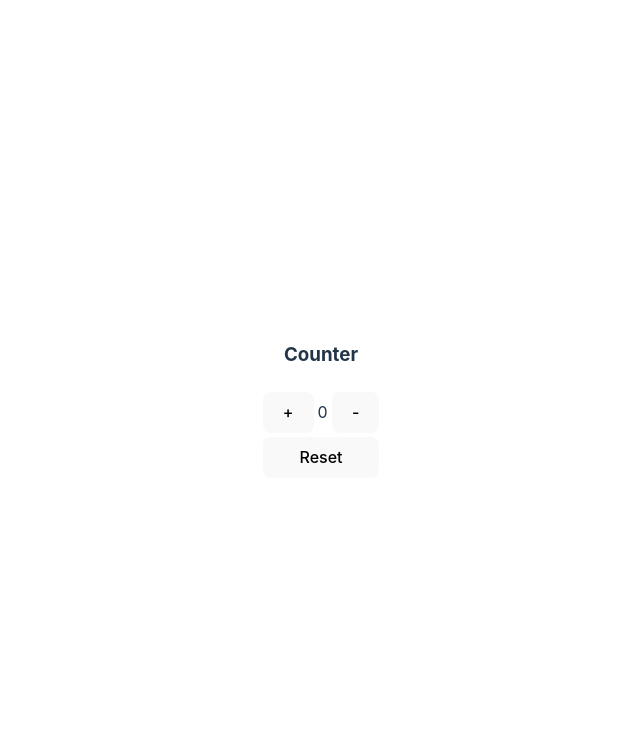
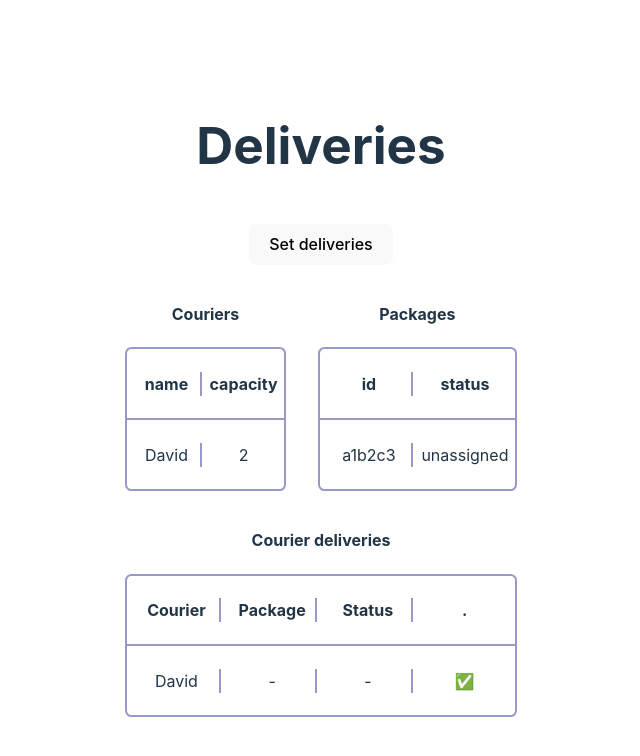
Before and after one commit to adrianper/react-hooks-quiz-vite, a React (Vite) app: page / in a window 1280 px wide. Shown: the top 756 px of the page, without its empty margins (319-959 px from the left). Built offline with nearby package versions, Linux system fonts and the light colour scheme.

Commit message:
feat: Add deliveries quiz

```diff
--- a/src/App.jsx
+++ b/src/App.jsx
@@ -1,13 +1,14 @@
 import { BrowserRouter, Route, Routes } from 'react-router'
 import './App.css'
 import Counter from './Components/Counter'
+import Deliveries from './Components/Deliveries'
 
 function App() {
 
   return (
     <BrowserRouter>
       <Routes>
-        <Route path="/" element={<Counter />} />
+        <Route path="/" element={<Deliveries />} />
       </Routes>
     </BrowserRouter>
   )
--- /dev/null
+++ b/src/Components/Deliveries/Couriers.jsx
@@ -0,0 +1,22 @@
+import { couriers } from "./data"
+import "./styles.css"
+
+const Couriers = () => {
+    return (
+        <div>
+            <h4>Couriers</h4>
+            <div className="table couriers_table">
+                <div className="table__row">
+                    <p className="table__cell">name</p>
+                    <p className="table__cell">capacity</p>
+                </div>
+                <div className="table__row">
+                    <p className="table__cell">{couriers[0].name}</p>
+                    <p className="table__cell">{couriers[0].capacity}</p>
+                </div>
+            </div>
+        </div>
+    )
+}
+
+export default Couriers
--- /dev/null
+++ b/src/Components/Deliveries/Deliveries.jsx
@@ -0,0 +1,28 @@
+import { couriers } from "./data"
+import "./styles.css"
+
+const Deliveries = () => {
+    const deliveries = couriers
+
+    return (
+        <div>
+            <h4>Courier deliveries</h4>
+            <div className="table deliveries_table">
+                <div className="table__row">
+                    <p className="table__cell">Courier</p>
+                    <p className="table__cell">Package</p>
+                    <p className="table__cell">Status</p>
+                    <p className="table__cell">.</p>
+                </div>
+                <div className="table__row">
+                    <p className="table__cell">{deliveries[0].name}</p>
+                    <p className="table__cell">{deliveries[0].packages[0]?.id || "-"}</p>
+                    <p className="table__cell">{deliveries[0].packages[0]?.status || "-"}</p>
+                    <span>&#x2705;</span>
+                </div>
+            </div>
+        </div>
+    )
+}
+
+export default Deliveries
--- /dev/null
+++ b/src/Components/Deliveries/Packages.jsx
@@ -0,0 +1,22 @@
+import { packages } from "./data"
+import "./styles.css"
+
+const Packages = () => {
+    return (
+        <div>
+            <h4>Packages</h4>
+            <div className="table packages_table">
+                <div className="table__row">
+                    <p className="table__cell">id</p>
+                    <p className="table__cell">status</p>
+                </div>
+                <div className="table__row">
+                    <p className="table__cell">{packages[0].id}</p>
+                    <p className="table__cell">{packages[0].status}</p>
+                </div>
+            </div>
+        </div>
+    )
+}
+
+export default Packages
--- /dev/null
+++ b/src/Components/Deliveries/data.js
@@ -0,0 +1,23 @@
+export const packages = [
+    { id: "a1b2c3", status: "unassigned" },
+    { id: "d4e5f6", status: "unassigned" },
+    { id: "g7h8i9", status: "unassigned" },
+    { id: "j0k1l2", status: "unassigned" },
+    { id: "m3n4o5", status: "unassigned" },
+    { id: "p6q7r8", status: "unassigned" },
+    { id: "s9t0u1", status: "unassigned" },
+    { id: "v2w3x4", status: "unassigned" },
+    { id: "y5z6a7", status: "unassigned" },
+    { id: "b8c9d0", status: "unassigned" },
+    { id: "e1f2g3", status: "unassigned" },
+    { id: "h4i5j6", status: "unassigned" }
+]
+
+export const couriers = [
+    { name: 'David', capacity: 2, packages: [] },
+    { name: 'John', capacity: 3, packages: [] },
+    { name: 'Alice', capacity: 4, packages: [] },
+    { name: 'Bob', capacity: 1, packages: [] },
+    { name: 'Charlie', capacity: 5, packages: [] },
+    { name: 'Eve', capacity: 2, packages: [] }
+]
--- /dev/null
+++ b/src/Components/Deliveries/index.jsx
@@ -0,0 +1,21 @@
+import Couriers from "./Couriers"
+import Packages from "./Packages"
+import DeliveriesTable from "./Deliveries"
+
+const Deliveries = () => {
+    return (
+        <div className="deliveries">
+            <h1>Deliveries</h1>
+            <div>
+                <button type="button">Set deliveries</button>
+            </div>
+            <div style={{ display: "grid", gridAutoFlow: "column", gap: "2rem" }}>
+                <Couriers />
+                <Packages />
+            </div>
+            <DeliveriesTable />
+        </div>
+    )
+}
+
+export default Deliveries
--- /dev/null
+++ b/src/Components/Deliveries/styles.css
@@ -0,0 +1,45 @@
+.deliveries {
+    padding: 1rem;
+    display: grid;
+    gap: 1rem;
+    align-content: start;
+}
+
+.table {
+    --table--border-color: #989ac5;
+    --table--border--width: 2px;
+    display: grid;
+    border-radius: 0.4rem;
+    border: var(--table--border--width) solid var(--table--border-color);
+}
+
+.table__row {
+    display: grid;
+    align-items: center;
+    gap: 0.5rem;
+    padding: 0.4rem;
+}
+
+.table__row:first-child {
+    font-weight: bold;
+}
+
+.table__row:not(:last-child) {
+    border-bottom: var(--table--border--width) solid var(--table--border-color);
+}
+
+.table__cell:not(:last-child) {
+    border-right: var(--table--border--width) solid var(--table--border-color);
+}
+
+.couriers_table .table__row {
+    grid-template-columns: repeat(2, 1fr);
+}
+
+.packages_table .table__row {
+    grid-template-columns: repeat(2, 1fr);
+}
+
+.deliveries_table .table__row {
+    grid-template-columns: repeat(4, 1fr);
+}
```
